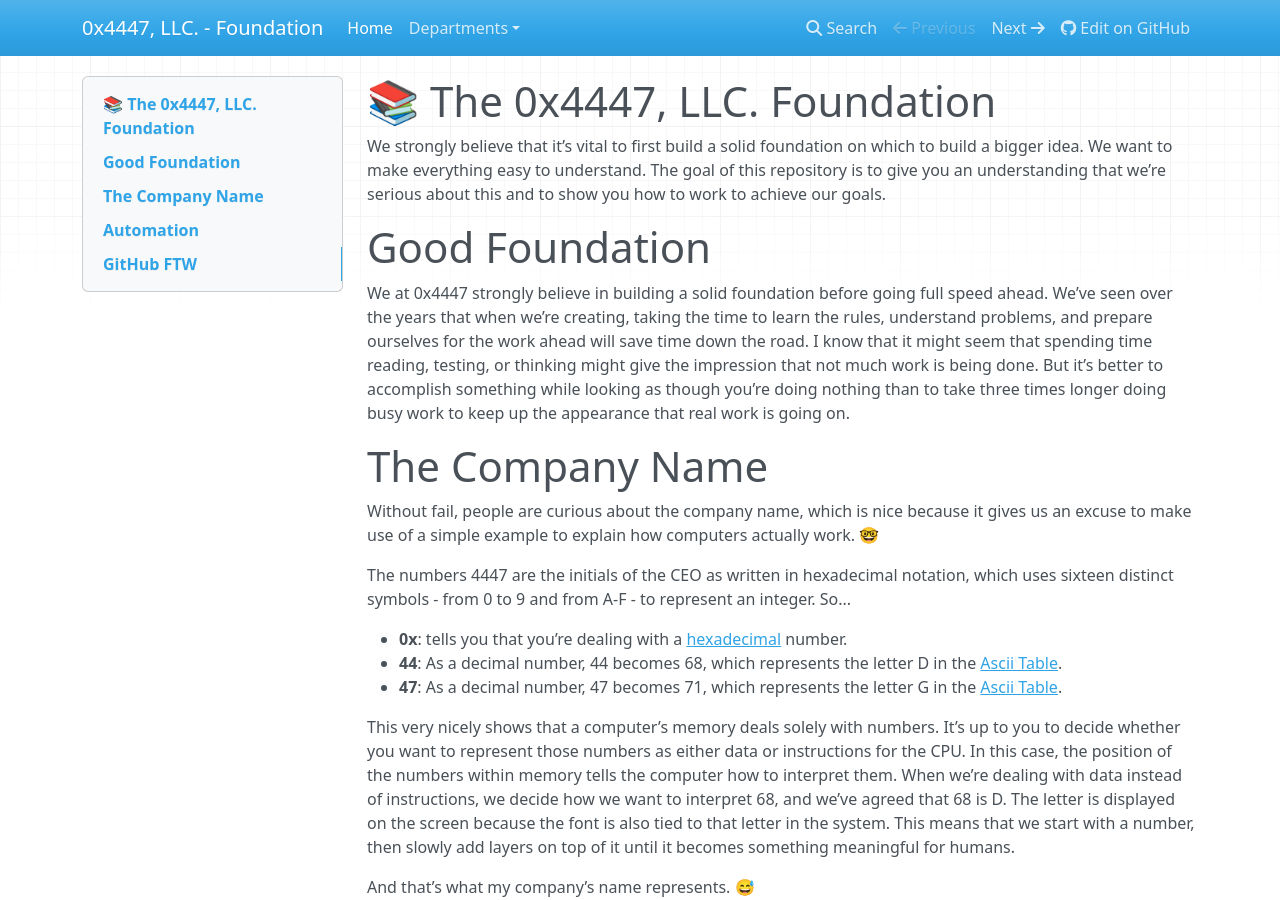
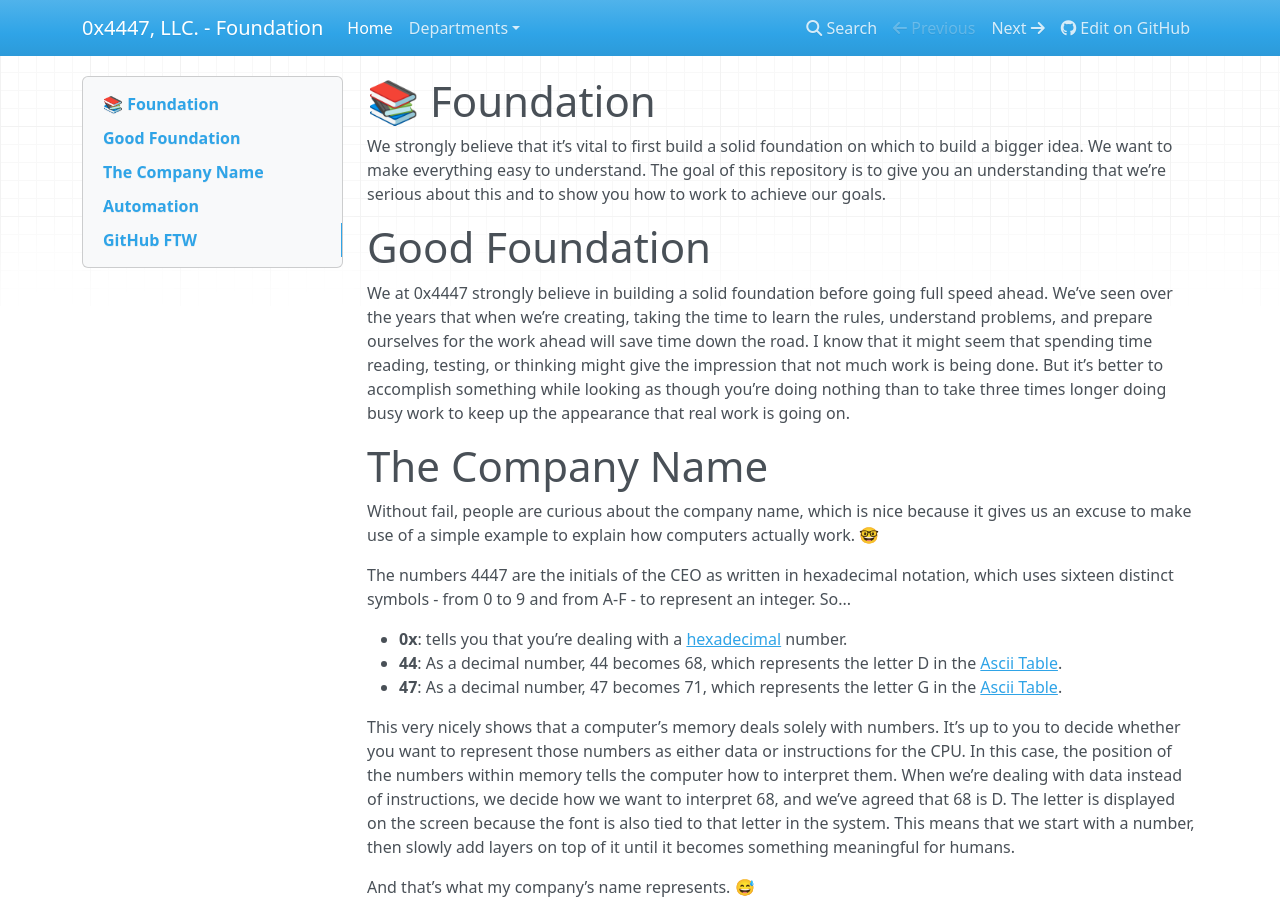
Before and after one commit to 0x4447-office/0x4447_webpage_foundation, an MkDocs documentation site: the page built from docs/index.md, in a window 1280 px wide and 900 px high. Built offline with MkDocs 1.6.1, drawn with Linux system fonts in a browser that asks for light colours; nearby versions of some CDN libraries.

Commit message:
Update index.md

```diff
--- a/docs/index.md
+++ b/docs/index.md
@@ -1,4 +1,4 @@
-# 📚 The 0x4447, LLC. Foundation
+# 📚 Foundation
 
 We strongly believe that it’s vital to first build a solid foundation on which to build a bigger idea. We want to make everything easy to understand. The goal of this repository is to give you an understanding that we’re serious about this and to show you how to work to achieve our goals.
 
```
